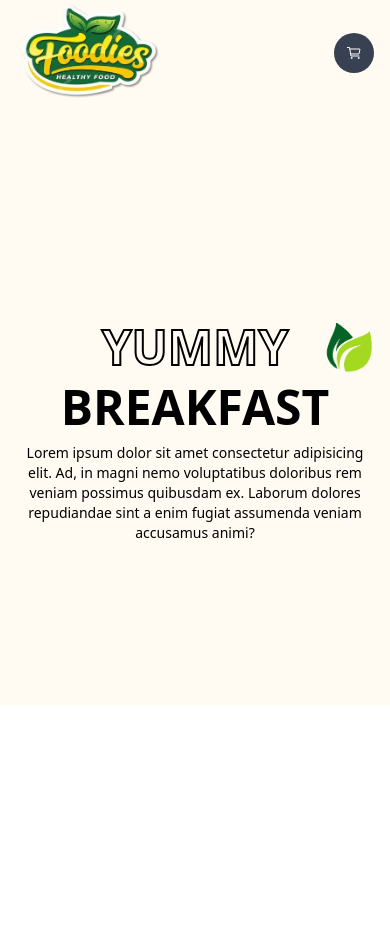
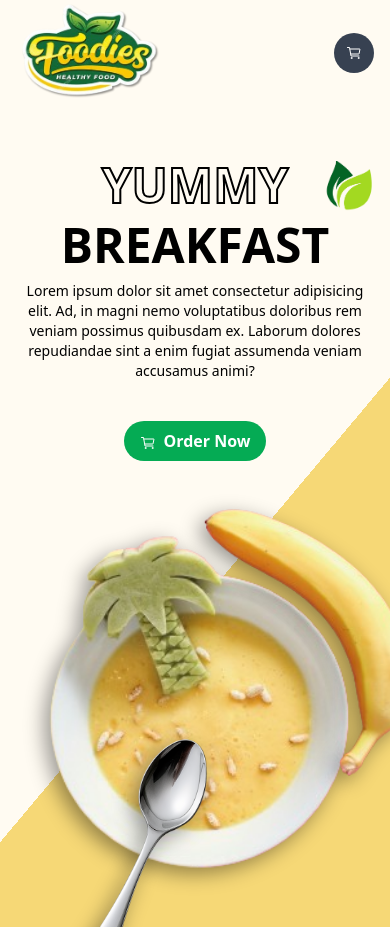
Before and after one commit to ishtiakrongon/Project-Animated-Restaurant-Website-Using-React-And-Tailwind-CSS, a React (Vite) app in the folder my-project/: page / in a window 390 px wide. Before the commit the page ends 844 px from the top, so only its background shows below. Built offline with nearby package versions, Linux system fonts and the light colour scheme.

Commit message:
responsive dropdown updated

```diff
--- a/my-project/src/App.jsx
+++ b/my-project/src/App.jsx
@@ -4,8 +4,10 @@
 const App = () => {
   return (
     <div className="overflow-x-hidden bg-white2">
+      <div className='relative overflow-hidden'>
       <Navbar />
       <Hero />
+      </div>
     </div>
   )
 }
--- a/my-project/src/components/Hero/Hero.jsx
+++ b/my-project/src/components/Hero/Hero.jsx
@@ -4,26 +4,88 @@
 import Banana from "../../assets/food/banana2.png";
 import Leaf from "../../assets/food/leaf.png";
 import { IoCartOutline } from 'react-icons/io5';
+import { motion } from 'framer-motion';
+
+
+const SlideUp = (delay) => {
+    return {
+        hidden: {
+            y: "100%",
+            opacity: "0"
+        },
+        show: {
+            y: 0,
+            opacity: 1,
+            transition: {
+                duration: 0.6,
+                delay: delay
+            }
+        },
+    }
+}
 
 const Hero = () => {
   return (
     <main>
-        <div className="container min-h-[600px] flex justify-center">
+        <div className="container min-h-[600px] flex justify-center relative z-10">
             <div className="grid grid-cols-1 md:grid-cols-2 gap-12 lg:gap-24 place-items-center justify-between">
                 {/* text content here */}
                 <div className='space-y-3 mt-14 text-center md:text-left md:mt-0'>
-                    <h1 className="relative text-5xl lg:text-7xl xl:text-8xl font-bold uppercase text-outline text-transparent">
+                    <motion.h1 variants={SlideUp(0.5)}
+                    initial="hidden"
+                    whileInView="show"
+                     className="relative text-5xl lg:text-7xl xl:text-8xl font-bold uppercase text-outline text-transparent">
                         Yummy
                         <img src={Leaf} alt="Ymmuy logo" className="absolute w-[50px] top-0 right-0 md:right-[100px]"/>
-                    </h1>
-                    <h2 className="text-5xl lg:text-7xl xl:text-8xl font-bold uppercase">BREAKFAST</h2>
-                    <p className='text-sm'>
+                    </motion.h1>
+                    <motion.h2 variants={SlideUp(1)}
+                    initial="hidden"
+                    whileInView="show"
+                    className="text-5xl lg:text-7xl xl:text-8xl font-bold uppercase">BREAKFAST</motion.h2>
+                    <motion.p variants={SlideUp(1.5)}
+                    initial="hidden"
+                    whileInView="show"
+                    className='text-sm'>
                         Lorem ipsum dolor sit amet consectetur adipisicing elit. Ad, in magni nemo voluptatibus doloribus rem veniam possimus quibusdam ex. Laborum dolores repudiandae sint a enim fugiat assumenda veniam accusamus animi?
-                    </p>
+                    </motion.p>
+                    <motion.button
+                    variants={SlideUp(2)}
+                    initial="hidden"
+                    whileInView="show"
+                    className='btn-primary inline-block !mt-10'>
+                        <IoCartOutline className='inline mr-2' />
+                        Order Now
+                    </motion.button>
                 </div>
                 {/* images content here */}
+                <div className='relative'>
+                    <motion.img
+                    initial={ {opacity: 0, rotate: 20, x:200, y:100} }
+                    whileInView={ {opacity: 1, rotate: 0, x: 0, y: 0} }
+                    transition={ {duration: 0.8} }
+                    src={FoodPng} alt="" className='w-[450px] img-shadow' />
+                    <motion.img
+                    initial={ {opacity: 0, rotate: 20, x:200, y:100} }
+                    whileInView={ {opacity: 1, rotate: 0, x: 0, y: 0} }
+                    transition={ {duration: 0.8} }
+                    src={Spoon} alt="" className='w-[350px] absolute bottom-[-120px] -left-16 rotate-[75deg] img-shadow' />
+                    <motion.img
+                    initial={ {opacity: 0, rotate: 20, x:200, y:100} }
+                    whileInView={ {opacity: 1, rotate: 0, x: 0, y: 0} }
+                    transition={ {duration: 0.8} }
+                    src={Banana} alt="" className='w-[400px] absolute top-[-30px] right-[-130px] md:right-[-160px] img-shadow' />
+                </div>
             </div>
         </div>
+
+    {/* background yellow */}
+    <motion.div
+    initial={ {opacity: 0, rotate: 60, x: 200, y: 100} }
+    whileInView={ {opacity: 1, rotate: 40, x:0, y:0} }
+    className='w-[2500px] h-[2500px] rounded-3xl bg-lightYellow absolute top-[-30%] left-[70%] z-0'>
+
+    </motion.div>
+
     </main>
   )
 }
--- a/my-project/src/index.css
+++ b/my-project/src/index.css
@@ -10,6 +10,14 @@
     }
 }
 
+@layer components {
+    .btn-primary {
+        @apply bg-darkGreen text-white hover:scale-110 font-semibold py-2 px-4 rounded-full duration-200;
+    }
+}
+
 @layer utilities {
-
+    .img-shadow {
+        filter: drop-shadow(-6px 6px 10px rgba(0, 0, 0, 0.4));
+    }
 }
```
Also changed, not shown: my-project/src/components/HotDessert/HotDessert.jsx (added).
